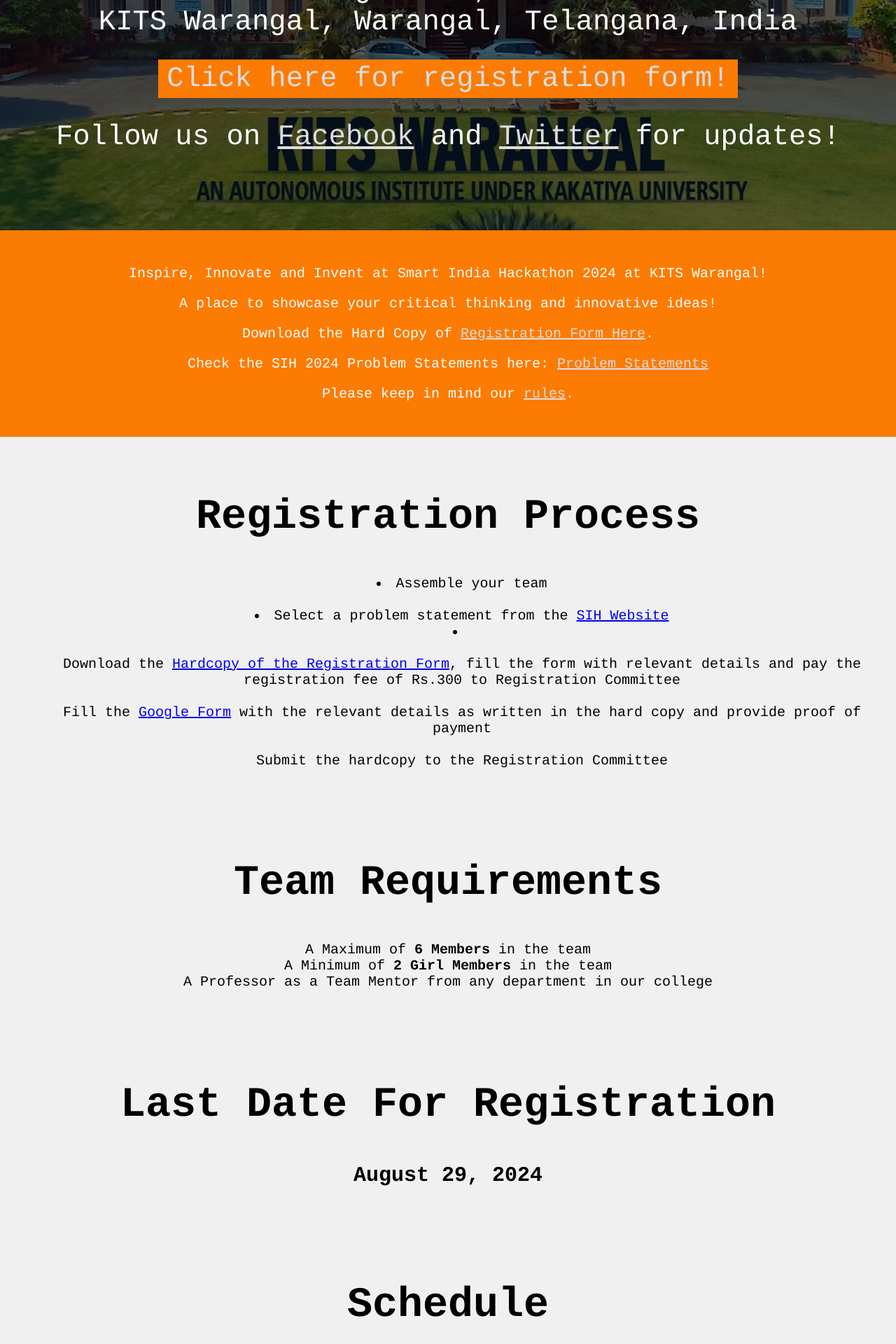
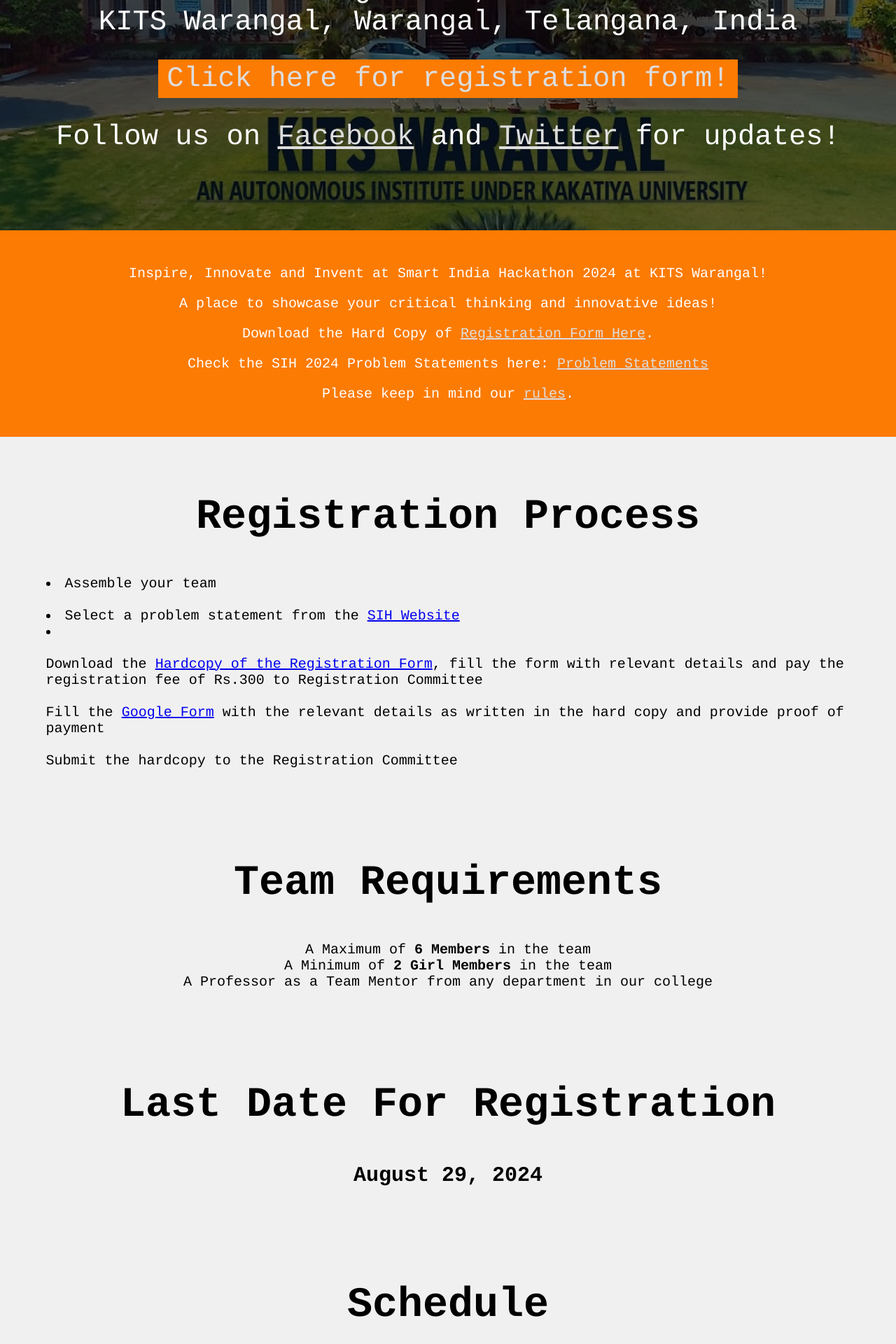
Before and after one commit to sih2024kitsw/sih2024kitsw.github.io, a Jekyll site: the page built from index.html, in a window 1280 px wide. Shown: the part 571-2491 px from the top of the page at 70% size. Built offline with Jekyll 4.4.1, drawn with Linux system fonts in a browser that asks for light colours.

Commit message:
Update index.html

```diff
--- a/index.html
+++ b/index.html
@@ -61,7 +61,7 @@
   <div>
     <h1>Registration Process</h1>
     <p>
-      <ul style="text-align: leftr;
+      <ul style="text-align: left;
     list-style-position: inside;">
       <li>Assemble your team <br><br></li> <li>Select a problem statement from the <a href="https://www.sih.gov.in/sih2024PS">SIH Website<a/><li></li><br><br>
       Download the <a href="https://sih2024kitsw.github.io/pdf/Registration_form_SIH2024.pdf">Hardcopy of the Registration Form</a>, fill the form with relevant details and pay the registration fee of Rs.300 to Registration Committee<br><br>
```
